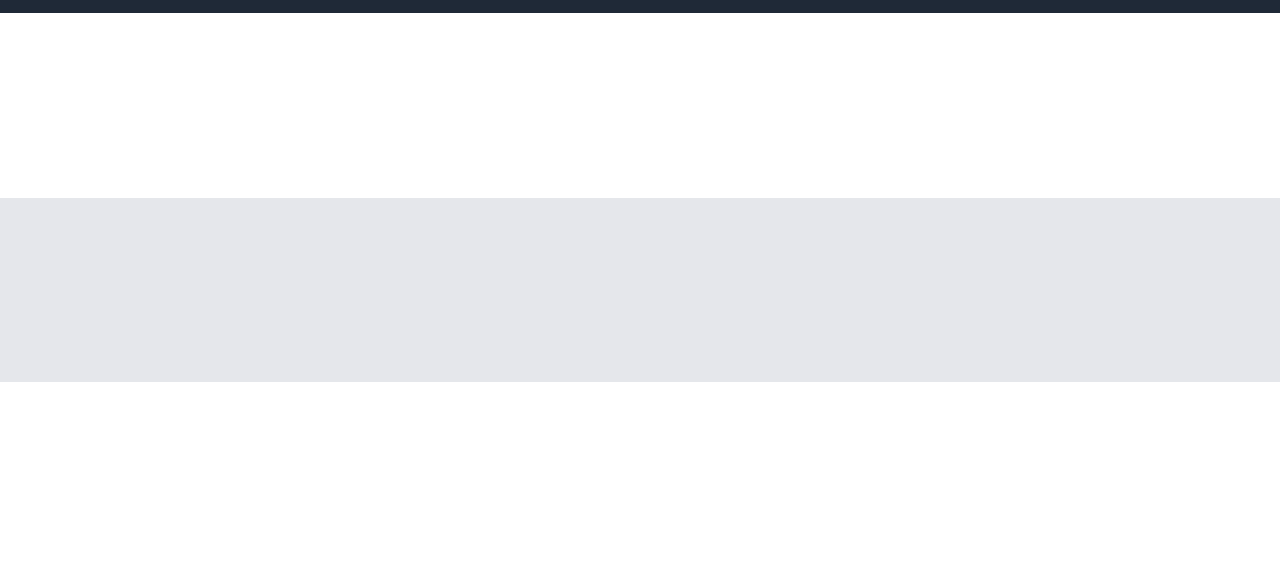
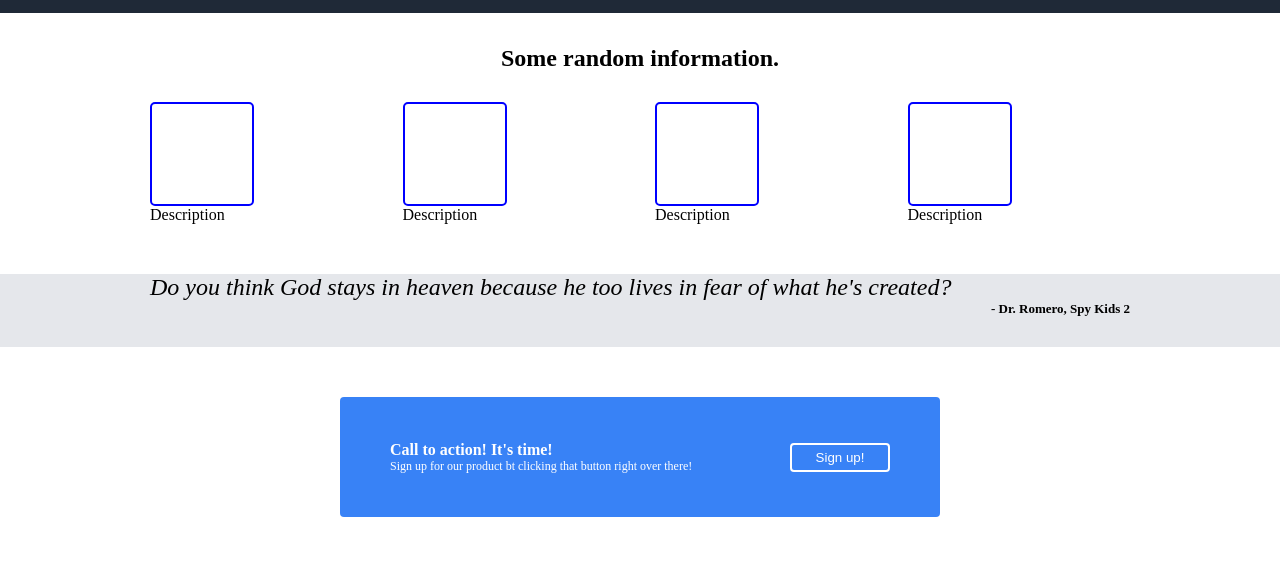
Before and after one commit to JoeyP97/test_website, a plain HTML site: page index.html in a window 1280 px wide. Shown: the part 233-800 px from the top of the page. Drawn offline with Linux system fonts and the light colour scheme.

Commit message:
add the info quote and sign-up sections to website
Website is now technically complete

```diff
--- a/index.html
+++ b/index.html
@@ -34,13 +34,55 @@
         </div>
     </div>
     <div class="info">
+        <div class="info-title">Some random information.</div>
+        <div class="info-content">
+            <div class="info-container">
+                <div class="img-container">
 
+                </div>
+                <div class="text-container">
+                    Description
+                </div>
+            </div>
+            <div class="info-container">
+                <div class="img-container">
+                </div>
+                <div class="text-container">
+                    Description
+                </div>
+            </div>
+            <div class="info-container">
+                <div class="img-container">
+                </div>
+                <div class="text-container">
+                    Description
+                </div>
+            </div>
+            <div class="info-container">
+                <div class="img-container">
+                </div>
+                <div class="text-container">
+                    Description
+                </div>
+            </div>
+        </div>
     </div>
     <div class="quote">
-
+        <div class="quote-text">
+            Do you think God stays in heaven because he too lives in fear of what he's created?
+        </div>
+        <div class="quote-author">
+            - Dr. Romero, Spy Kids 2
+        </div>
     </div>
     <div class="sign-up">
-
+        <div class="sign-up_container">
+            <div class="sign-up_text">
+                <div class="sign-up_title">Call to action! It's time!</div>
+                <div class="sign-up_sub">Sign up for our product bt clicking that button right over there!</div>
+            </div>
+            <button class="sign-up_btn">Sign up!</button>
+        </div>
     </div>
 
 </body>
--- a/styles.css
+++ b/styles.css
@@ -46,6 +46,19 @@ a {
     gap: 10px;
 }
 
+.sub-btn {
+    background-color: #3882F6;
+    color: white;
+    border: 2px solid #3882F6;
+    border-radius: 4px;
+    flex: 0;
+    padding: 5px 15px;
+}
+
+.sub-btn:hover {
+    cursor: pointer;
+}
+
 .website-info {
     flex: 1;
     padding-top: 20px;
@@ -81,25 +94,114 @@ a {
     background-color: white;
     margin: 0;
     padding: 0;
-    color: white;
+    color: rgb(0, 0, 0);
     display: flex;
     flex: 1 1 0;
+    flex-direction: column;
+}
+
+.info-title {
+    flex: 1 1 0;
+    max-height: 50px;
+    text-align: center;
+    font-size: 24px;
+    font-weight: 700;
+    padding-top: 32px;
+}
+
+.info-content {
+    display: flex;
+    flex: 1;
+    justify-content: center;
+    gap: 30px;
+    padding: 30px 150px;
+    padding-bottom: 50px;
+}
+
+.info-container {
+    flex: 1;
+    display: flex;
+    flex-direction: column;
+}
+
+.img-container {
+    height: 100px;
+    width: 100px;
+    border: 2px  solid blue;
+    border-radius: 5px;
 }
 
 .quote {
     background-color: #E5E7Eb;
     margin: 0;
     padding: 0;
-    color: white;
+    color: rgb(0, 0, 0);
     display: flex;
     flex: 1 1 0;
+    flex-direction: column;
+    padding: 0 150px;
+}
+
+.quote-text {
+    font-style: italic;
+    font-weight: 100;
+    font-size: x-large;
+}
+
+.quote-author {
+    font-weight: 600;
+    font-size: small;
+    text-align: end;
 }
 
 .sign-up {
     background-color: white;
     margin: 0;
     padding: 0;
-    color: white;
+    color: rgb(255, 255, 255);
     display: flex;
     flex: 1 1 0;
+    justify-content: center;
 }
+
+.sign-up_container {
+    margin: 50px;
+    flex: 1 1 0;
+    height: 80px;
+    background-color: #3882F6;
+    max-width: 500px;
+    border-radius: 4px;
+    display: flex;
+    justify-content: space-between;
+    padding: 20px 50px;
+    align-items: center;
+}
+
+.sign-up_btn {
+    background-color: #3882F6;
+    color: white;
+    border: 2px solid #ffffff;
+    border-radius: 4px;
+    flex: 0;
+    padding: 5px 15px;
+    max-height: 30px;
+    min-width: 100px;
+}
+
+.sign-up_text {
+    display: flex;
+    flex-direction: column;
+    flex: 1;
+}
+
+.sign-up_title {
+    flex: 1;
+    font-size: 16px;
+    font-weight: 900;
+}
+
+.sign-up_sub {
+    flex: 1;
+    font-size: 12px;
+    font-weight: 400;
+}
```
